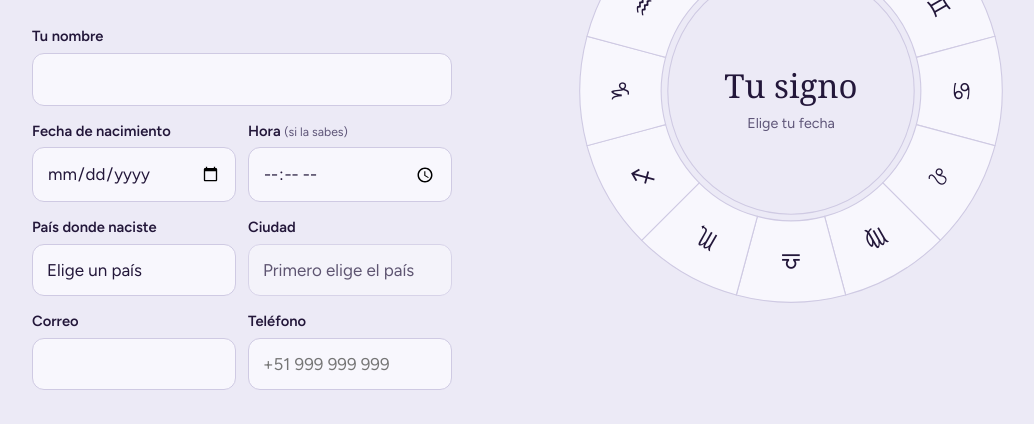
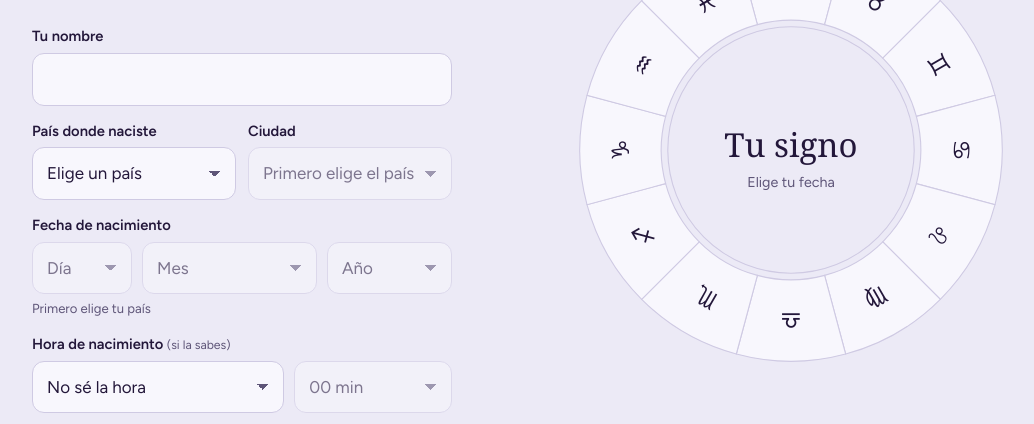
Before and after one commit to cielomio/cielomio.github.io, a plain HTML site: page index.html in a window 1280 px wide. Shown: the part 357-781 px from the top of the page, without its empty margins (110-1144 px from the left). Drawn offline with Linux system fonts and the light colour scheme; a web font is replaced by a local one.

Commit message:
Add files via upload

```diff
--- a/index.html
+++ b/index.html
@@ -39,13 +39,22 @@ label span{display:block;font-weight:600;font-size:.92rem;margin-bottom:5px}
 label small{font-weight:400;color:var(--muted)}
 select{appearance:none;-webkit-appearance:none;background-image:linear-gradient(45deg,transparent 50%,var(--muted) 50%),linear-gradient(135deg,var(--muted) 50%,transparent 50%);background-position:calc(100% - 20px) 50%,calc(100% - 14px) 50%;background-size:6px 6px;background-repeat:no-repeat;padding-right:36px!important}
 input[type=text],input[type=email],input[type=tel],input[type=date],input[type=time],select{
-  font:inherit;color:var(--ink);background:var(--surface);border:1.5px solid var(--line);border-radius:12px;padding:12px 14px;width:100%;min-height:48px}
+  font:inherit;color:var(--ink);background-color:var(--surface);border:1.5px solid var(--line);border-radius:12px;padding:12px 14px;width:100%;min-height:48px}
 input:focus{border-color:var(--sun);outline:none}
 .check{display:flex;gap:10px;align-items:flex-start;font-size:.88rem;color:var(--muted)}
 .check input{width:18px;height:18px;margin-top:2px;accent-color:var(--sun);flex:none}
 .btn:disabled{opacity:.6;cursor:wait}
 .btn{appearance:none;border:0;cursor:pointer;font:inherit;font-weight:600;border-radius:999px;padding:15px 26px;background:var(--sun);color:var(--sun-ink);width:100%}
 .btn.ghost{background:transparent;color:var(--ink);box-shadow:inset 0 0 0 1.5px var(--line);width:auto}
+.tel{display:grid;grid-template-columns:118px 1fr;gap:8px}
+fieldset.dt{border:0;margin:0;padding:0;min-width:0}
+fieldset.dt legend{font-weight:600;font-size:.92rem;margin-bottom:5px;padding:0}
+fieldset.dt legend small{font-weight:400;color:var(--muted)}
+.tri{display:grid;grid-template-columns:.8fr 1.4fr 1fr;gap:10px}
+.tri.mdy{grid-template-columns:1.4fr .8fr 1fr}
+.duo{display:grid;grid-template-columns:1.6fr 1fr;gap:10px}
+.hint{display:block;color:var(--muted);font-size:.82rem;margin-top:5px}
+select:disabled{opacity:.55}
 .err{color:var(--err);font-size:.9rem;min-height:1.2em;margin:0}
 #result{display:none;max-width:420px}
 #result.show{display:block;animation:rise .5s ease}
@@ -54,7 +63,7 @@ input:focus{border-color:var(--sun);outline:none}
 .sign{font-family:var(--display);font-size:2.2rem;margin:0 0 6px;color:var(--ink)}
 #rDesc{color:var(--ink);font-size:1.1rem}
 .wheel-box{max-width:440px;width:100%;justify-self:center}
-@media (max-width:820px){.wheel-box{max-width:300px;order:-1}}
+@media (max-width:820px){.wheel-box{max-width:240px;order:-1}}
 #wheel{width:100%;height:auto;display:block}
 #wheelG{transform-box:view-box;transform-origin:50% 50%;transition:transform 1.4s cubic-bezier(.2,.8,.2,1)}
 .seg{fill:var(--surface);stroke:var(--line);transition:fill .6s}
@@ -76,6 +85,15 @@ input:focus{border-color:var(--sun);outline:none}
 .sheet details p{margin:8px 0 0;font-size:.88rem}
 .sheet .btn{margin-bottom:8px}
 .link{background:none;border:0;font:inherit;color:var(--muted);text-decoration:underline;cursor:pointer;width:100%;padding:8px}
+@media (max-width:600px){
+  .row{grid-template-columns:1fr}
+  form,#result{max-width:none}
+  .tri,.tri.mdy{gap:8px}
+  select{padding-left:10px!important;padding-right:26px!important;background-position:calc(100% - 15px) 50%,calc(100% - 9px) 50%!important}
+}
+@media (max-width:360px){
+  .tri,.tri.mdy,.duo{grid-template-columns:1fr}
+}
 footer{padding:0 0 36px;color:var(--muted);font-size:.85rem}
 @media (prefers-reduced-motion:reduce){*{transition:none!important;animation:none!important}}
 </style>
@@ -98,17 +116,31 @@ footer{padding:0 0 36px;color:var(--muted);font-size:.85rem}
     <form id="signup" novalidate>
       <label><span>Tu nombre</span><input type="text" id="fName" autocomplete="given-name"></label>
       <div class="row">
-        <label><span>Fecha de nacimiento</span><input type="date" id="fDate" min="1920-01-01" max="2026-12-31"></label>
-        <label><span>Hora <small>(si la sabes)</small></span><input type="time" id="fTime"></label>
-      </div>
-      <div class="row">
         <label><span>País donde naciste</span><select id="fCountry"></select></label>
         <label><span>Ciudad</span><select id="fCity"></select></label>
       </div>
       <label id="otherWrap" hidden><span>Escribe tu ciudad</span><input type="text" id="fOther"></label>
+      <fieldset class="dt">
+        <legend>Fecha de nacimiento</legend>
+        <div class="tri" id="dateRow">
+          <select id="fDay" aria-label="Día"></select>
+          <select id="fMonth" aria-label="Mes"></select>
+          <select id="fYear" aria-label="Año"></select>
+        </div>
+        <small class="hint" id="dateHint">Primero elige tu país</small>
+      </fieldset>
+      <fieldset class="dt">
+        <legend>Hora de nacimiento <small>(si la sabes)</small></legend>
+        <div class="duo">
+          <select id="fHour" aria-label="Hora"></select>
+          <select id="fMin" aria-label="Minutos"></select>
+        </div>
+      </fieldset>
       <div class="row">
         <label><span>Correo</span><input type="email" id="fEmail" autocomplete="email"></label>
-        <label><span>Teléfono</span><input type="tel" id="fPhone" autocomplete="tel" placeholder="+51 999 999 999"></label>
+        <div><label for="fPhone"><span>Teléfono</span></label>
+          <div class="tel"><select id="fCode" aria-label="Código de país"></select><input type="tel" id="fPhone" autocomplete="tel-national" inputmode="tel" placeholder="Tu número"></div>
+        </div>
       </div>
       <p class="err" id="fErr" role="alert"></p>
       <button class="btn" type="submit">Recibir mi carta gratis</button>
@@ -198,7 +230,6 @@ footer{padding:0 0 36px;color:var(--muted);font-size:.85rem}
     cur+=((-i*30-cur)%360+540)%360-180;
     g.style.transform=`rotate(${cur}deg)`;
   }
-  $("fDate").addEventListener("change",e=>{const p=parseDate(e.target.value);if(p)showSign(signIndex(p.m,p.d));});
 
   // País y ciudad
   const PLACES={
@@ -244,20 +275,84 @@ footer{padding:0 0 36px;color:var(--muted);font-size:.85rem}
   fCity.addEventListener("change",toggleOther);
   fillCities();
 
+  // Fecha y hora según el país
+  const MDY=["Estados Unidos"];
+  const MESES=["Enero","Febrero","Marzo","Abril","Mayo","Junio","Julio","Agosto","Septiembre","Octubre","Noviembre","Diciembre"];
+  const fDay=$("fDay"),fMonth=$("fMonth"),fYear=$("fYear"),fHour=$("fHour"),fMin=$("fMin");
+  fMonth.append(opt("","Mes",true));MESES.forEach((m,i)=>fMonth.append(opt(String(i+1),m)));
+  const hoy=new Date().getFullYear();
+  fYear.append(opt("","Año",true));for(let y=hoy;y>=1920;y--)fYear.append(opt(String(y),String(y)));
+  function fillDays(){
+    const keep=fDay.value,m=+fMonth.value||1,y=+fYear.value||2000;
+    const n=new Date(y,m,0).getDate();
+    fDay.innerHTML="";fDay.append(opt("","Día",!keep||+keep>n));
+    for(let d=1;d<=n;d++){const o=opt(String(d),String(d));if(String(d)===keep&&+keep<=n)o.selected=true;fDay.append(o);}
+  }
+  fillDays();
+  fHour.append(opt("","No sé la hora"));
+  for(let h=0;h<24;h++){
+    const h12=h%12===0?12:h%12,ap=h<12?"a. m.":"p. m.";
+    fHour.append(opt(String(h).padStart(2,"0"),h12+" "+ap+" ("+String(h).padStart(2,"0")+":00)"));
+  }
+  fHour.querySelector("option").selected=true;
+  fMin.append(opt("00","00 min"));for(let m=1;m<60;m++)fMin.append(opt(String(m).padStart(2,"0"),String(m).padStart(2,"0")+" min"));
+  function setDateFormat(){
+    const c=fCountry.value,row=$("dateRow");
+    const on=!!c;[fDay,fMonth,fYear].forEach(x=>x.disabled=!on);
+    $("dateHint").textContent=on?(MDY.includes(c)?"Formato: mes / día / año":"Formato: día / mes / año"):"Primero elige tu país";
+    if(MDY.includes(c)){row.className="tri mdy";row.append(fMonth,fDay,fYear);}
+    else{row.className="tri";row.append(fDay,fMonth,fYear);}
+  }
+  function fechaISO(){
+    if(!fDay.value||!fMonth.value||!fYear.value)return "";
+    return fYear.value+"-"+fMonth.value.padStart(2,"0")+"-"+fDay.value.padStart(2,"0");
+  }
+  function onDate(){fillDays();const v=fechaISO();if(v){const p=parseDate(v);showSign(signIndex(p.m,p.d));}}
+  fMonth.addEventListener("change",onDate);fYear.addEventListener("change",onDate);fDay.addEventListener("change",onDate);
+  fHour.addEventListener("change",()=>{fMin.disabled=!fHour.value;});
+  fMin.disabled=true;
+  fCountry.addEventListener("change",setDateFormat);
+  setDateFormat();
+
+  // Código telefónico según el país
+  const CODIGOS=[["Perú","🇵🇪","+51"],["Argentina","🇦🇷","+54"],["Bolivia","🇧🇴","+591"],["Brasil","🇧🇷","+55"],["Chile","🇨🇱","+56"],
+    ["Colombia","🇨🇴","+57"],["Costa Rica","🇨🇷","+506"],["Cuba","🇨🇺","+53"],["Ecuador","🇪🇨","+593"],["El Salvador","🇸🇻","+503"],
+    ["España","🇪🇸","+34"],["Estados Unidos","🇺🇸","+1"],["Guatemala","🇬🇹","+502"],["Honduras","🇭🇳","+504"],["México","🇲🇽","+52"],
+    ["Nicaragua","🇳🇮","+505"],["Panamá","🇵🇦","+507"],["Paraguay","🇵🇾","+595"],["Puerto Rico","🇵🇷","+1"],
+    ["República Dominicana","🇩🇴","+1"],["Uruguay","🇺🇾","+598"],["Venezuela","🇻🇪","+58"]];
+  const fCode=$("fCode");
+  CODIGOS.forEach(([pais,flag,code])=>{const o=opt(pais,flag+" "+code);o.dataset.code=code;fCode.append(o);});
+  const otroCod=opt("__otro","🌐 Otro");otroCod.dataset.code="";fCode.append(otroCod);
+  function setCode(){
+    const c=fCountry.value;
+    if(CODIGOS.some(x=>x[0]===c)) fCode.value=c;
+    else if(c==="Otro país") fCode.value="__otro";
+    syncPhoneHint();
+  }
+  function syncPhoneHint(){$("fPhone").placeholder=fCode.value==="__otro"?"+ código y número":"Tu número";}
+  fCode.addEventListener("change",syncPhoneHint);
+  fCountry.addEventListener("change",setCode);
+  fCode.value="Perú";
+
   // Formulario
   $("signup").addEventListener("submit",e=>{
     e.preventDefault();
-    const name=$("fName").value.trim(),date=$("fDate").value,time=$("fTime").value,
-          country=$("fCountry").value,city=$("fCity").value==="__otra"?$("fOther").value.trim():$("fCity").value,email=$("fEmail").value.trim(),phone=$("fPhone").value.trim();
+    const name=$("fName").value.trim(),country=fCountry.value,
+          city=fCity.value==="__otra"?$("fOther").value.trim():fCity.value,
+          date=fechaISO(),time=fHour.value?fHour.value+":"+fMin.value:"",
+          email=$("fEmail").value.trim(),phone=$("fPhone").value.trim();
     const fail=(msg,id)=>{$("fErr").textContent=msg;$(id).focus();};
     if(!name) return fail("Escribe tu nombre.","fName");
-    if(!parseDate(date)) return fail("Elige tu fecha de nacimiento.","fDate");
     if(!country) return fail("Elige el país donde naciste.","fCountry");
-    if(!city) return fail($("fCity").value==="__otra"?"Escribe la ciudad donde naciste.":"Elige la ciudad donde naciste.",$("fCity").value==="__otra"?"fOther":"fCity");
+    if(!city) return fail(fCity.value==="__otra"?"Escribe la ciudad donde naciste.":"Elige la ciudad donde naciste.",fCity.value==="__otra"?"fOther":"fCity");
+    if(!date) return fail("Completa tu fecha de nacimiento: día, mes y año.",!fDay.value?"fDay":!fMonth.value?"fMonth":"fYear");
     if(!/^[^\s@]+@[^\s@]+\.[^\s@]+$/.test(email)) return fail("Revisa tu correo.","fEmail");
-    if(phone.replace(/\D/g,"").length<9) return fail("Escribe tu número de teléfono completo.","fPhone");
+    const code=fCode.selectedOptions[0].dataset.code,digits=phone.replace(/\D/g,"");
+    if(code&&digits.length<6) return fail("Escribe tu número de teléfono completo.","fPhone");
+    if(!code&&(!phone.trim().startsWith("+")||digits.length<8)) return fail("Escribe tu número con el código de país, por ejemplo +44 7700 900000.","fPhone");
+    const fullPhone=code?code+" "+phone.replace(/^\s*\+?0*/,"").trim():phone.trim();
     $("fErr").textContent="";
-    pedirAprobacion({name,date,time:time||null,country,city,email,phone});
+    pedirAprobacion({name,date,time:time||null,country,city,email,phone:fullPhone});
   });
 
   // Aprobación antes de enviar
@@ -297,7 +392,7 @@ footer{padding:0 0 36px;color:var(--muted);font-size:.85rem}
     showSign(i);
   }
   $("again").addEventListener("click",()=>{
-    $("signup").reset();fillCities();$("result").classList.remove("show");
+    $("signup").reset();fillCities();setDateFormat();fillDays();fMin.disabled=true;fCode.value="Perú";syncPhoneHint();$("result").classList.remove("show");
     $("intro").style.display="";$("signup").style.display="";$("fName").focus();
   });
 })();
```
